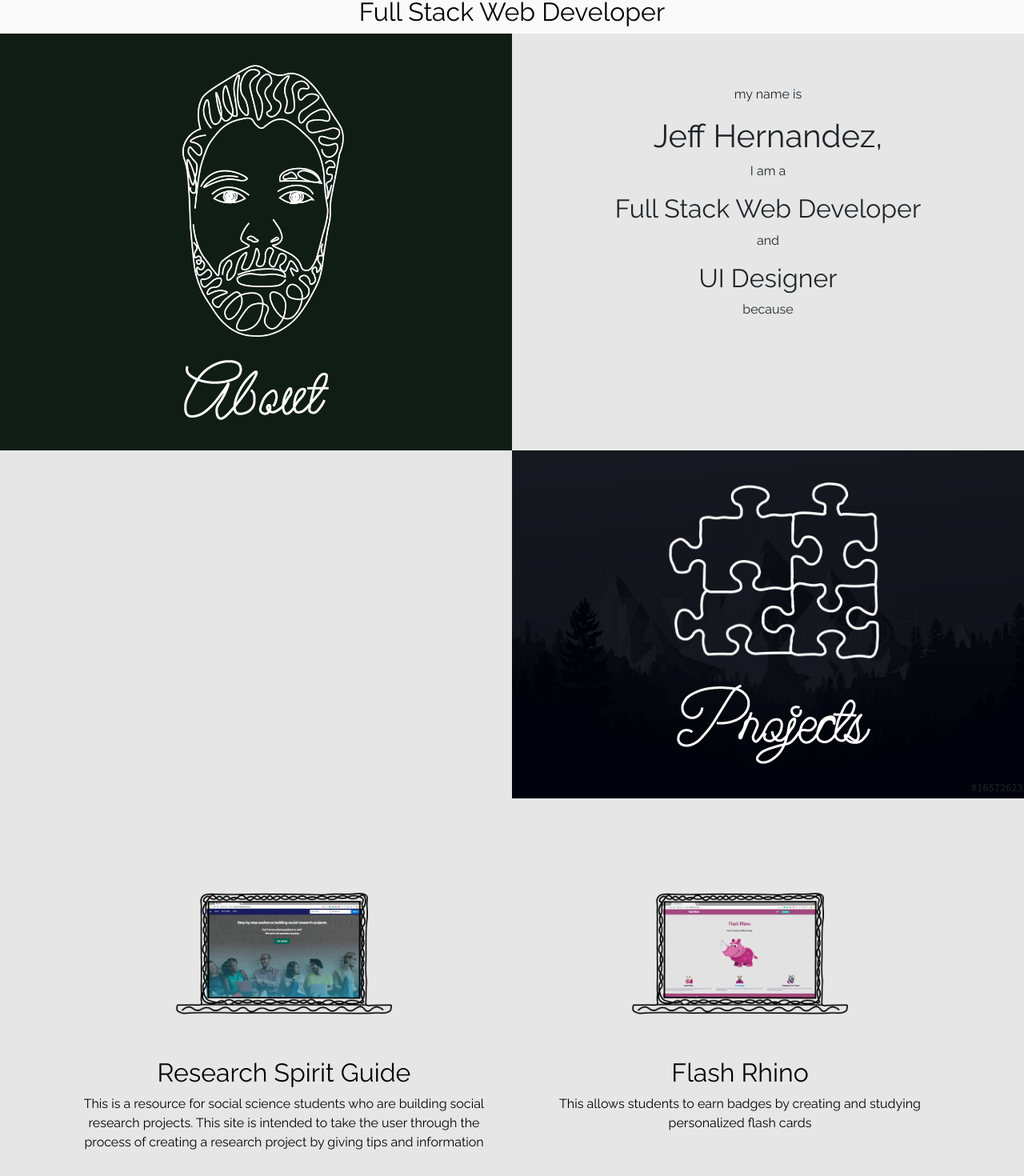
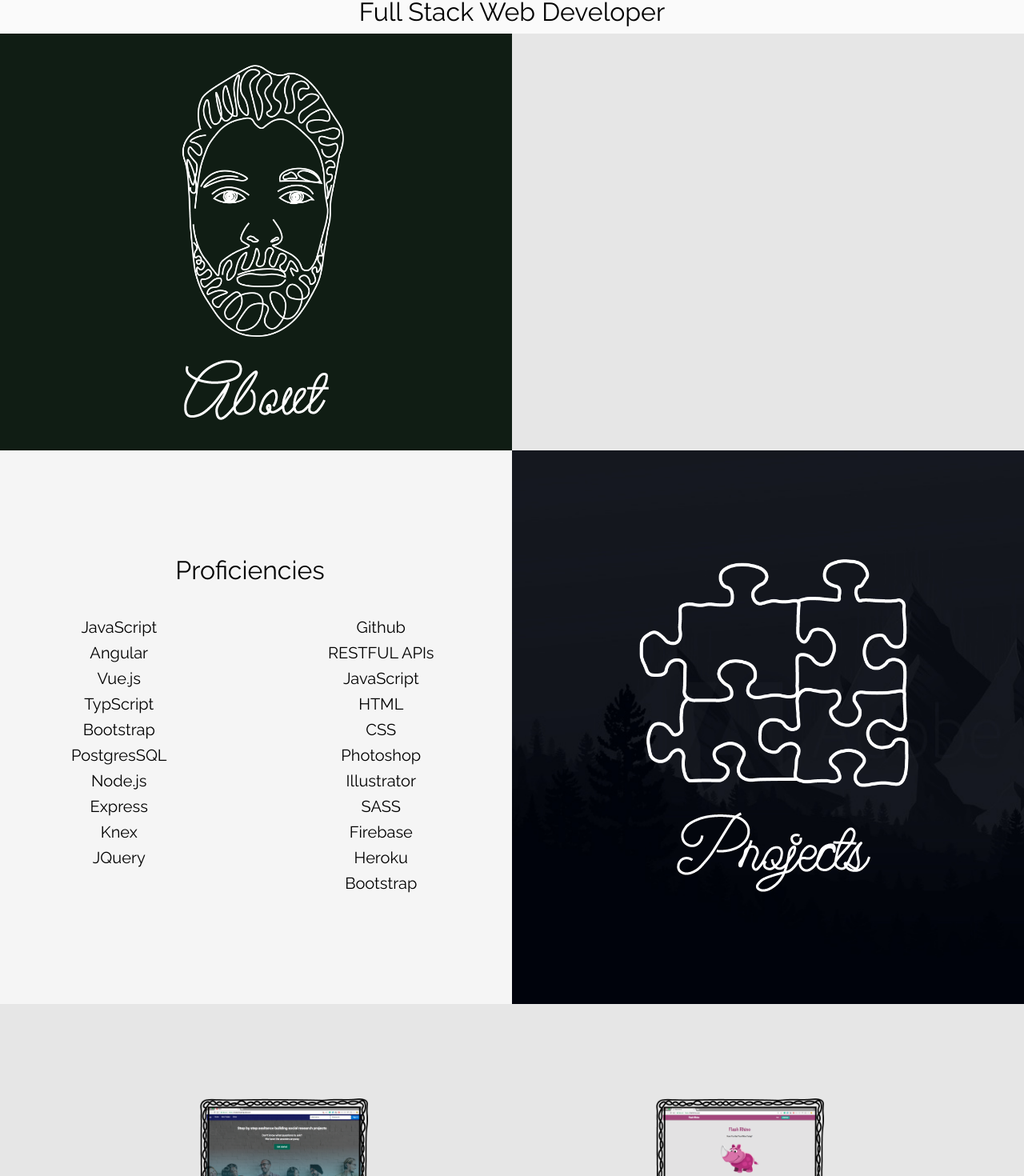
Before and after one commit to jhernandez89/represent, an Angular app: page / in a window 1280 px wide. Shown: the part 724-2194 px from the top of the page at 80% size. Built offline with nearby package versions, Linux system fonts and the light colour scheme.

Commit message:
added skills

```diff
--- a/src/app/about/about.component.html
+++ b/src/app/about/about.component.html
@@ -19,22 +19,10 @@
         <div class="container-fluid">
           <div class="row">
             <div class="col-md-12 text-center">
-              <p>my name is</p>
-              <h1>Jeff Hernandez,</h1>
-              <p>I am a</p>
-              <h2>Full Stack Web Developer</h2>
-              <p>and</p>
-              <h2>UI Designer</h2>
-              <p>because</p>
             </div>
           </div>
         </div>
       </div>
     </div>
-    <!-- <div class="row">
-      <div class="col-md-12 lightBackground">
-        <h2>Skills</h2>
-      </div>
-    </div> -->
   </div>
 </section>
--- a/src/app/contact/contact.component.html
+++ b/src/app/contact/contact.component.html
@@ -5,7 +5,7 @@
         <div class="container-fluid">
           <div class="row">
             <div class="col-md-12 d-flex justify-content-center align-items-center">
-              <h1 class="about">contact</h1>
+              <h1 class="about">Proficiencies</h1>
             </div>
           </div>
           <div class="row">
@@ -19,13 +19,7 @@
         <div class="container-fluid">
           <div class="row">
             <div class="col-md-12 text-center">
-              <p>my name is</p>
-              <h1>Jeff Hernandez,</h1>
-              <p>I am a</p>
-              <h2>Full Stack Web Developer</h2>
-              <p>and</p>
-              <h2>UI Designer</h2>
-              <p>because</p>
+              <p>words</p>
             </div>
           </div>
         </div>
@@ -33,7 +27,7 @@
     </div>
     <div class="row">
       <div class="col-md-12 lightBackground text-center">
-        <h1>hello</h1>
+        <h1>contact form</h1>
       </div>
     </div>
   </div>
--- a/src/app/projects/projects.component.css
+++ b/src/app/projects/projects.component.css
@@ -10,7 +10,7 @@
 }
 
 .leftProjectBackground {
-  background-color: rgb(230, 230, 230);
+  background-color: rgb(245, 245, 245);
   padding-top: 10%;
   padding-bottom: 10%;
 }
@@ -48,7 +48,7 @@
 }
 
 h3 {
-  font-family: 'Great Vibes', cursive;
+  /* font-family: 'Great Vibes', cursive; */
 }
 
 .projectRows {
@@ -152,7 +152,13 @@ h3 {
 }
 
 .puzzle {
-  width: 42%;
+  width: 54%;
   height: auto;
   padding-bottom: 5%;
 }
+.proficiencies {
+  padding-bottom: 5%;
+}
+.h5 {
+  line-height: 5%;
+}
--- a/src/app/projects/projects.component.html
+++ b/src/app/projects/projects.component.html
@@ -1,9 +1,43 @@
 <section id="section3">
   <div class="container-fluid">
     <div class="row">
-      <div class="col-md-6 d-flex justify-content-center leftProjectBackground">
+      <div class="col-md-6 leftProjectBackground">
+        <div class="container-fluid">
+          <div class="row">
+            <div class="col-md-12">
+              <h2 class="text-center proficiencies">Proficiencies</h2>
+            </div>
+          </div>
+          <div class="row text-center">
+            <div class="col-md-6">
+              <h5>JavaScript</h5>
+              <h5>Angular</h5>
+              <h5>Vue.js</h5>
+              <h5>TypScript</h5>
+              <h5>Bootstrap</h5>
+              <h5>PostgresSQL</h5>
+              <h5>Node.js</h5>
+              <h5>Express</h5>
+              <h5>Knex</h5>
+              <h5>JQuery</h5>
+            </div>
+            <div class="col-md-6">
+              <h5>Github</h5>
+              <h5>RESTFUL APIs</h5>
+              <h5>JavaScript</h5>
+              <h5>HTML</h5>
+              <h5>CSS</h5>
+              <h5>Photoshop</h5>
+              <h5>Illustrator</h5>
+              <h5>SASS</h5>
+              <h5>Firebase</h5>
+              <h5>Heroku</h5>
+              <h5>Bootstrap</h5>
+            </div>
+          </div>
+        </div>
       </div>
-      <div class="col-md-6 projectsIconBackground">
+      <div class="col-md-6 projectsIconBackground d-flex align-items-center">
         <div class="container-fluid">
           <div class="row">
             <div class="col-md-12 d-flex justify-content-center align-items-center">
@@ -24,24 +58,32 @@
     <div class="container text-center">
       <div class="row">
         <div class="col-md-6">
-          <img class="icons" src="../../assets/images/researchSpiritGuide.png" alt="">
+          <a href="https://researchspiritguide.com/">
+            <img class="icons" src="../../assets/images/researchSpiritGuide.png" alt="">
+          </a>
           <h2>Research Spirit Guide</h2>
           <p>This is a resource for social science students who are building social research projects. This site is intended
             to take the user through the process of creating a research project by giving tips and information</p>
         </div>
         <div class="col-md-6">
-          <img class="icons" src="../../assets/images/flashRhino.png" alt="">
+          <a href="https://flashrhino.com/">
+            <img class="icons" src="../../assets/images/flashRhino.png" alt="">
+          </a>
           <h2>Flash Rhino</h2>
           <p>This allows students to earn badges by creating and studying personalized flash cards</p>
         </div>
       </div>
       <div class="row">
         <div class="col-md-6">
-          <img class="icons" src="../../assets/images/spaceHub.png" alt="">
+          <a href="https://spacehub.us/">
+            <img class="icons" src="../../assets/images/spaceHub.png" alt="">
+          </a>
           <h2>Space Hub</h2>
         </div>
         <div class="col-md-6">
-          <img class="icons" src="../../assets/images/thesaurusRex.png" alt="">
+          <a href="https://thesaurus-rex.firebaseapp.com/#">
+            <img class="icons" src="../../assets/images/thesaurusRex.png" alt="">
+          </a>
           <h2>Thesaurus Rex</h2>
         </div>
       </div>
```
